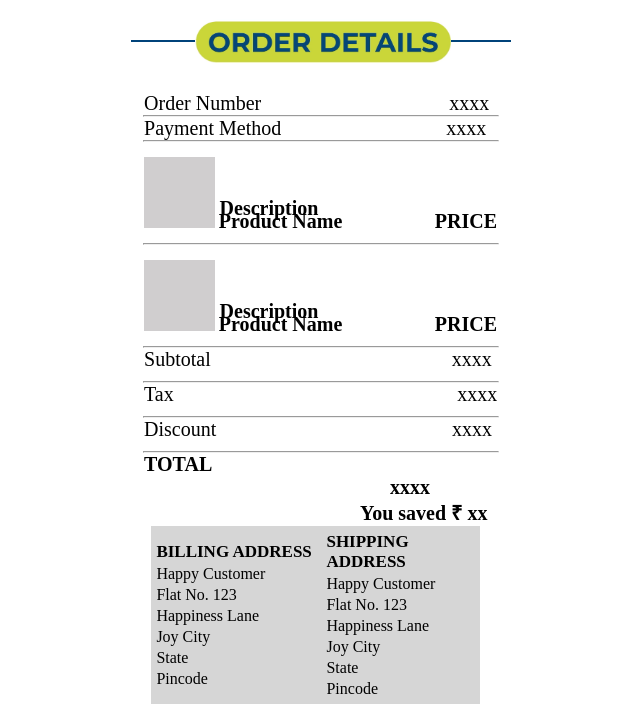
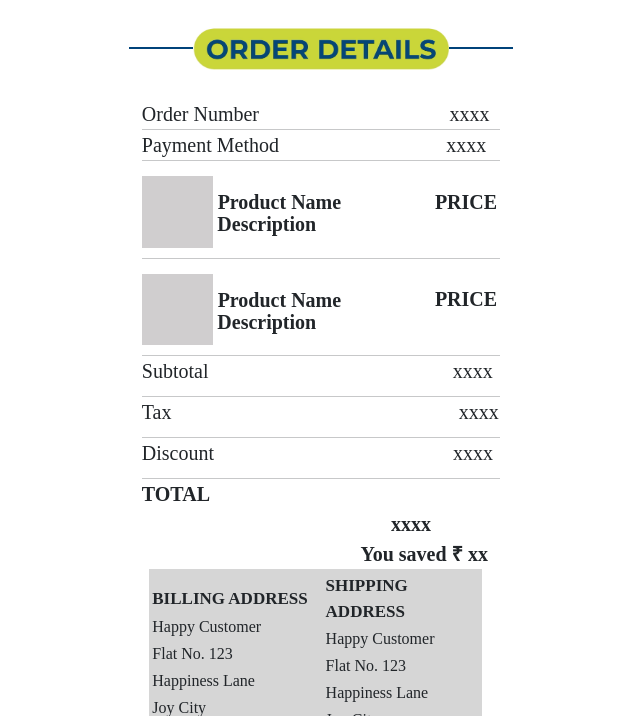
Before and after one commit to AnimeshKanjani/Borosil, a plain HTML site: page index.html in a window 1280 px wide. Shown: the part 394-1110 px from the top of the page, without its empty margins (319-959 px from the left). Drawn offline with nearby package versions, Linux system fonts and the light colour scheme.

Commit message:
Added the Bootstrap CDN
Bootstrap however not used primaraly, a couple of positioning CSS attributes were aligned while the bootstrap CDN was included. Removing the Bootstrap CDN resulted in improper positioning. Hence, including the bootstrap CSS only CDN.

```diff
--- a/index.html
+++ b/index.html
@@ -4,6 +4,8 @@
     <meta charset="UTF-8">
     <meta http-equiv="X-UA-Compatible" content="IE=edge">
     <meta name="viewport" content="width=device-width, initial-scale=1.0">
+    <!-- CSS only -->
+<link href="https://cdn.jsdelivr.net/npm/bootstrap@5.2.0-beta1/dist/css/bootstrap.min.css" rel="stylesheet" integrity="sha384-0evHe/X+R7YkIZDRvuzKMRqM+OrBnVFBL6DOitfPri4tjfHxaWutUpFmBp4vmVor" crossorigin="anonymous">
     <style>
         .center
         {
```
